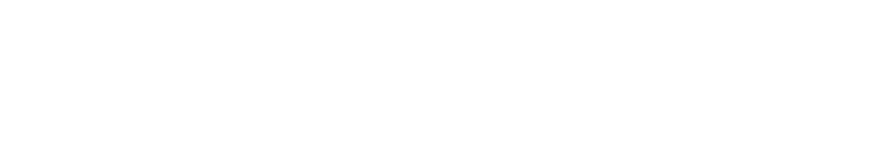
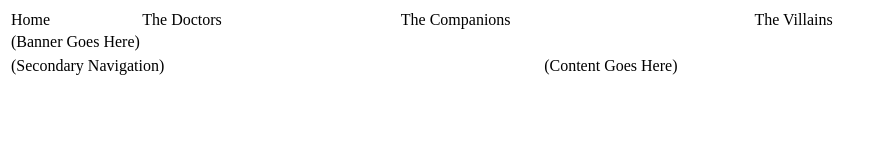
Before and after one commit to BridgetVioletAvila/Doctor-Who, a plain HTML site: page Index.html in a window 1280 px wide. Shown: the whole page, without its empty margins (0-884 px from the left). Drawn offline with Linux system fonts and the light colour scheme.

Commit message:
Doctor Who First Page Outline
rows and banner

```diff
--- a/Index.html
+++ b/Index.html
@@ -8,19 +8,19 @@
 <body>
 <table width="1000">
   <tr>
-    <td>&nbsp;</td>
-    <td>&nbsp;</td>
-    <td>&nbsp;</td>
-    <td>&nbsp;</td>
+    <td>Home</td>
+    <td>The Doctors</td>
+    <td>The Companions</td>
+    <td>The Villains </td>
   </tr>
   <tr>
-    <td colspan="4">&nbsp;</td>
+    <td colspan="4">(Banner Goes Here)</td>
   </tr>
 </table>
 <table width="1000">
   <tr>
-    <td height="38">&nbsp;</td>
-    <td>&nbsp;</td>
+    <td>(Secondary Navigation)</td>
+    <td>(Content Goes Here)</td>
   </tr>
 </table>
 </body>
```
